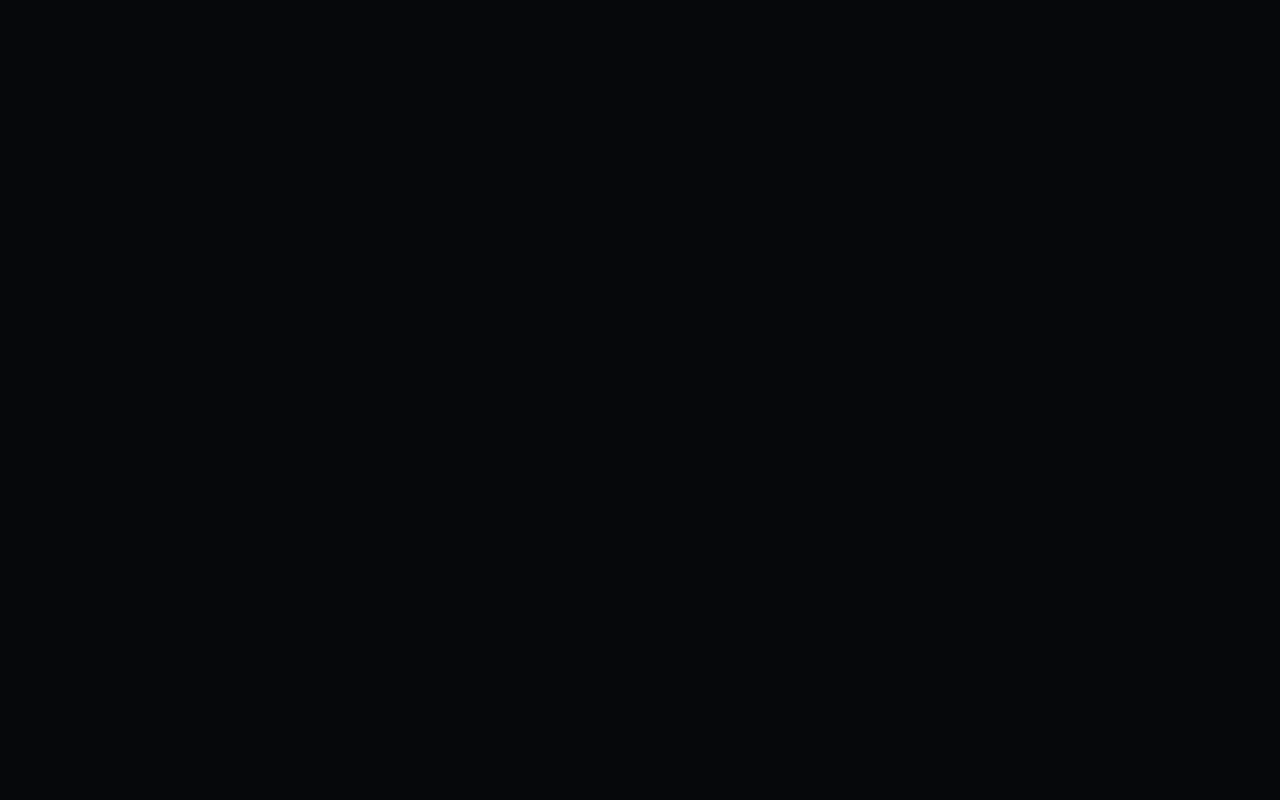
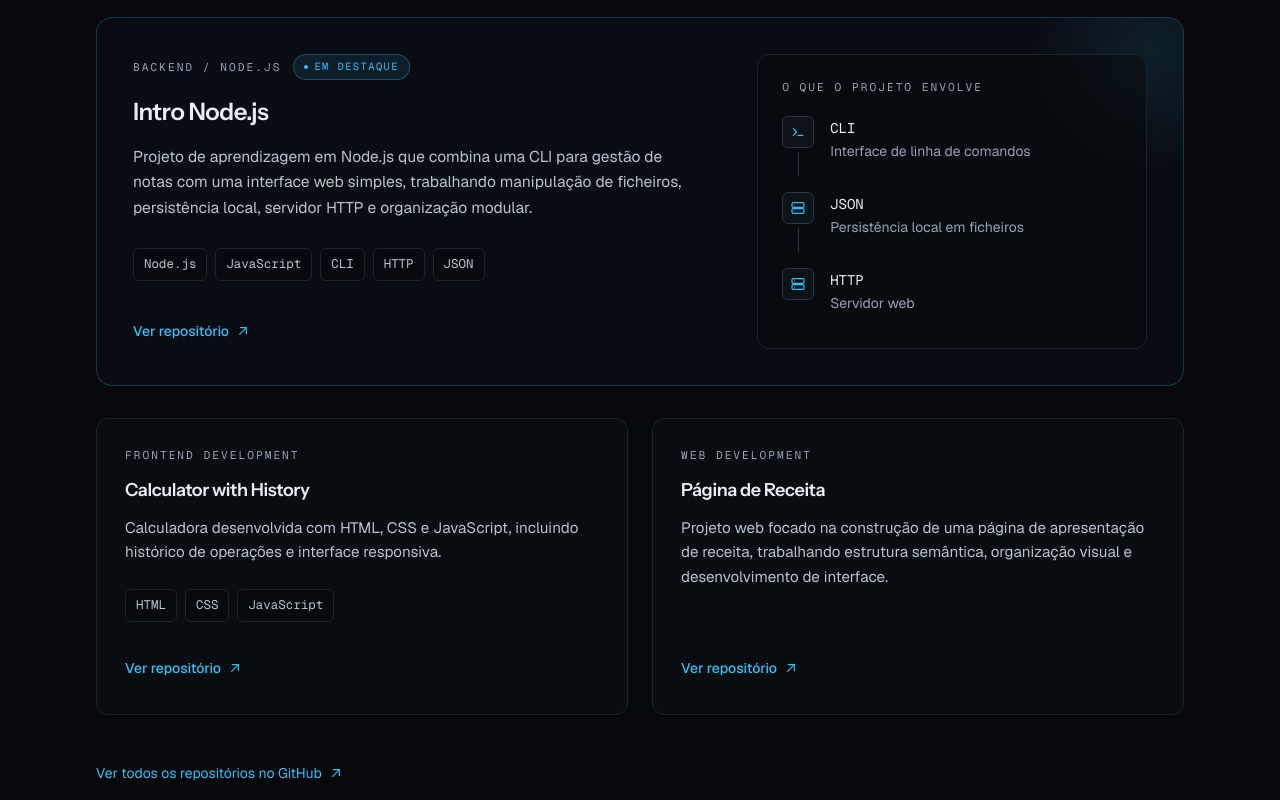
Before and after one commit to FlavioFj20/Flavio-Garcia-Portfolio, a Next.js app: page / in a window 1280 px wide. Shown: the part 2340-3140 px from the top of the page. Before the commit the page ends 2238 px from the top, so only its background shows below. Built offline with nearby package versions, Linux system fonts and the light colour scheme; no server answers.

Commit message:
feat: add featured projects section

```diff
--- a/src/app/page.tsx
+++ b/src/app/page.tsx
@@ -1,5 +1,6 @@
 import { About } from "@/components/about";
 import { Hero } from "@/components/hero";
+import { Projects } from "@/components/projects";
 import { Skills } from "@/components/skills";
 
 export default function Home() {
@@ -8,6 +9,7 @@ export default function Home() {
       <Hero />
       <About />
       <Skills />
+      <Projects />
     </>
   );
 }
--- /dev/null
+++ b/src/components/projects.tsx
@@ -0,0 +1,185 @@
+import { projects, profile } from "@/lib/data";
+import { SectionHeading } from "./section-heading";
+import { ArrowUpRightIcon, ServerIcon, TerminalIcon } from "./icons";
+
+const FLOW = [
+  { label: "CLI", detail: "Interface de linha de comandos", Icon: TerminalIcon },
+  { label: "JSON", detail: "Persistência local em ficheiros", Icon: ServerIcon },
+  { label: "HTTP", detail: "Servidor web", Icon: ServerIcon },
+] as const;
+
+function RepositoryLink({ href, name }: { href: string; name: string }) {
+  return (
+    <a
+      href={href}
+      target="_blank"
+      rel="noopener noreferrer"
+      className="group inline-flex min-h-9 items-center gap-1.5 text-sm font-medium text-accent transition-colors duration-200 hover:text-accent-strong"
+    >
+      Ver repositório
+      <span className="sr-only"> de {name} (abre em nova aba)</span>
+      <ArrowUpRightIcon className="h-4 w-4 transition-transform duration-200 group-hover:-translate-y-0.5 group-hover:translate-x-0.5" />
+    </a>
+  );
+}
+
+export function Projects() {
+  const [featured, ...rest] = projects;
+
+  return (
+    <section id="projetos" className="border-t border-line py-20 sm:py-24">
+      <div className="mx-auto w-full max-w-6xl px-5 sm:px-8">
+        <SectionHeading
+          eyebrow="Projetos"
+          title="Projetos públicos que mostram como trabalho."
+          description="Repositórios abertos no GitHub, disponíveis para leitura e execução."
+        />
+
+        {featured ? (
+          <article
+            data-reveal
+            className="group relative mt-12 overflow-hidden rounded-2xl border border-accent/25 bg-surface/60 transition-colors duration-300 hover:border-accent/50"
+          >
+            <div
+              aria-hidden="true"
+              className="pointer-events-none absolute -right-24 -top-24 h-64 w-64 rounded-full bg-[radial-gradient(circle,rgba(56,189,248,0.10),transparent_65%)]"
+            />
+
+            <div className="relative grid gap-10 p-6 sm:p-9 lg:grid-cols-12 lg:gap-14">
+              <div className="flex flex-col lg:col-span-7">
+                <div className="flex flex-wrap items-center gap-3">
+                  <span className="font-mono text-[0.7rem] tracking-[0.18em] text-muted uppercase">
+                    {featured.category}
+                  </span>
+                  <span className="inline-flex items-center gap-1.5 rounded-full border border-accent/30 bg-accent/10 px-2.5 py-1 font-mono text-[0.65rem] tracking-[0.14em] text-accent uppercase">
+                    <span aria-hidden="true" className="h-1 w-1 rounded-full bg-accent" />
+                    Em destaque
+                  </span>
+                </div>
+
+                <h3 className="mt-4 text-xl font-semibold text-fg sm:text-2xl">
+                  {featured.name}
+                </h3>
+
+                <p className="mt-4 max-w-xl text-[0.975rem] leading-relaxed text-muted-strong">
+                  {featured.description}
+                </p>
+
+                {featured.technologies ? (
+                  <ul className="mt-7 flex flex-wrap gap-2">
+                    {featured.technologies.map((tech) => (
+                      <li
+                        key={tech}
+                        className="rounded-md border border-line bg-bg/60 px-2.5 py-1.5 font-mono text-[0.78rem] text-muted-strong"
+                      >
+                        {tech}
+                      </li>
+                    ))}
+                  </ul>
+                ) : null}
+
+                <div className="mt-8">
+                  <RepositoryLink href={featured.href} name={featured.name} />
+                </div>
+              </div>
+
+              <div className="lg:col-span-5">
+                <div className="h-full rounded-xl border border-line bg-bg/50 p-5 sm:p-6">
+                  <p className="font-mono text-[0.7rem] tracking-[0.18em] text-muted uppercase">
+                    O que o projeto envolve
+                  </p>
+
+                  <ol className="mt-5 space-y-4">
+                    {FLOW.map((step, index) => (
+                      <li key={step.label} className="flex gap-4">
+                        <div className="flex flex-col items-center">
+                          <span
+                            aria-hidden="true"
+                            className="flex h-8 w-8 items-center justify-center rounded-md border border-line-strong bg-surface text-accent"
+                          >
+                            <step.Icon className="h-4 w-4" />
+                          </span>
+                          {index < FLOW.length - 1 ? (
+                            <span
+                              aria-hidden="true"
+                              className="mt-1 h-6 w-px bg-line-strong"
+                            />
+                          ) : null}
+                        </div>
+
+                        <div className="pt-0.5">
+                          <p className="font-mono text-sm text-fg">{step.label}</p>
+                          <p className="mt-0.5 text-sm leading-relaxed text-muted">
+                            {step.detail}
+                          </p>
+                        </div>
+                      </li>
+                    ))}
+                  </ol>
+                </div>
+              </div>
+            </div>
+          </article>
+        ) : null}
+
+        <div className="mt-8 grid gap-6 md:grid-cols-2">
+          {rest.map((project, index) => (
+            <article
+              key={project.name}
+              data-reveal
+              style={
+                { "--reveal-delay": `${index * 90}ms` } as React.CSSProperties
+              }
+              className="flex flex-col rounded-xl border border-line bg-surface/50 p-6 transition-colors duration-300 hover:border-line-strong sm:p-7"
+            >
+              <p className="font-mono text-[0.7rem] tracking-[0.18em] text-muted uppercase">
+                {project.category}
+              </p>
+
+              <h3 className="mt-3 text-lg font-semibold text-fg">
+                {project.name}
+              </h3>
+
+              <p className="mt-3 flex-1 text-[0.95rem] leading-relaxed text-muted-strong">
+                {project.description}
+              </p>
+
+              {project.technologies ? (
+                <ul className="mt-6 flex flex-wrap gap-2">
+                  {project.technologies.map((tech) => (
+                    <li
+                      key={tech}
+                      className="rounded-md border border-line bg-bg/60 px-2.5 py-1.5 font-mono text-[0.78rem] text-muted-strong"
+                    >
+                      {tech}
+                    </li>
+                  ))}
+                </ul>
+              ) : null}
+
+              <div className="mt-7">
+                <RepositoryLink href={project.href} name={project.name} />
+              </div>
+            </article>
+          ))}
+        </div>
+
+        <p
+          data-reveal
+          className="mt-10 flex justify-center text-sm text-muted sm:justify-start"
+        >
+          <a
+            href={profile.github}
+            target="_blank"
+            rel="noopener noreferrer"
+            className="group inline-flex min-h-9 items-center gap-1.5 text-accent transition-colors duration-200 hover:text-accent-strong"
+          >
+            Ver todos os repositórios no GitHub
+            <span className="sr-only"> de Flávio Garcia (abre em nova aba)</span>
+            <ArrowUpRightIcon className="h-4 w-4 transition-transform duration-200 group-hover:-translate-y-0.5 group-hover:translate-x-0.5" />
+          </a>
+        </p>
+      </div>
+    </section>
+  );
+}
```
